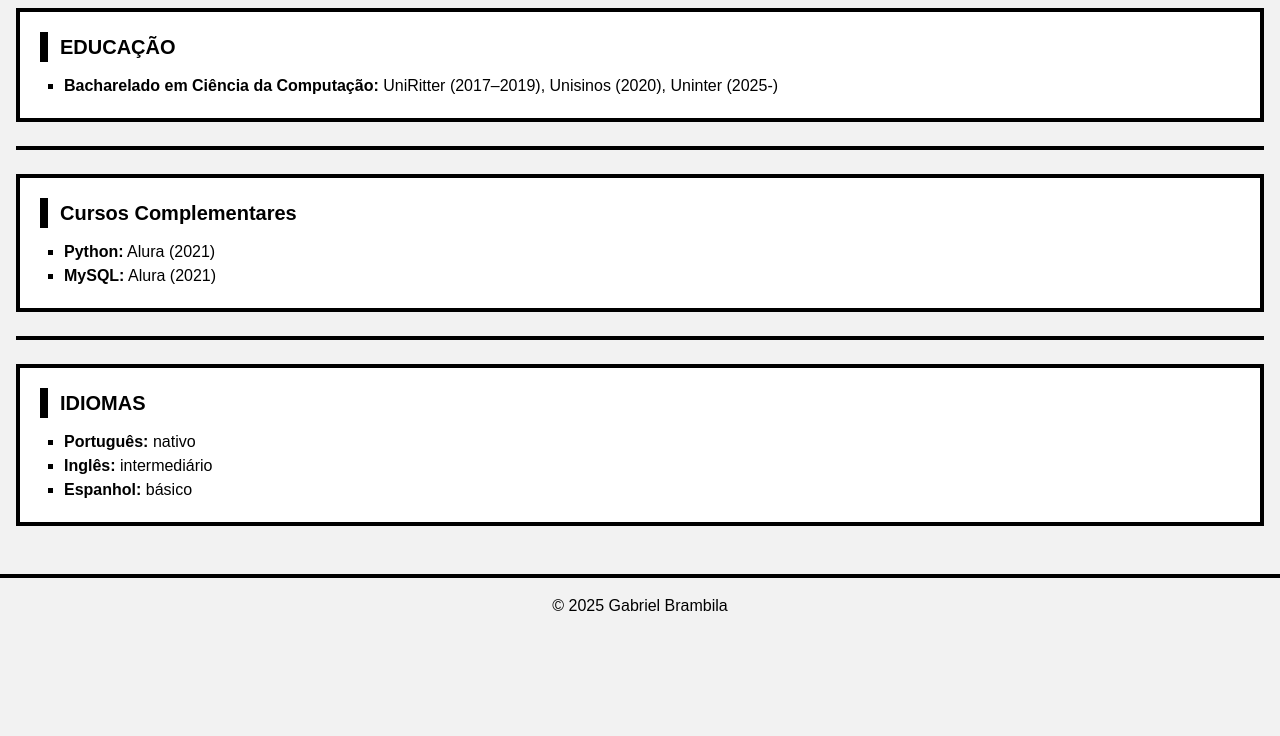
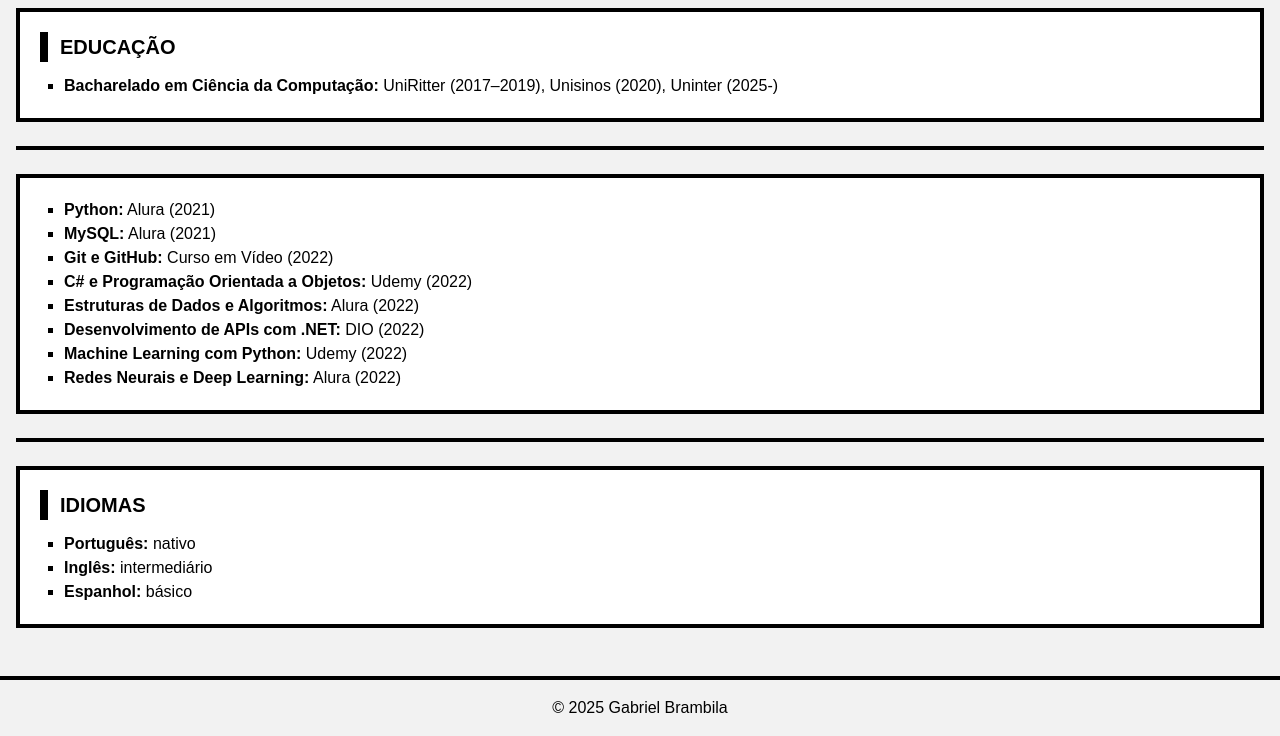
Before and after one commit to GBrambila/portfolio, a plain HTML site: page formacao.html in a window 1280 px wide. Shown: the part 136-872 px from the top of the page. Before the commit the page ends 800 px from the top, so only its background shows below. Drawn offline with Linux system fonts and the light colour scheme.

Commit message:
Update formacao.html

```diff
--- a/formacao.html
+++ b/formacao.html
@@ -38,11 +38,16 @@
 
 
 <section class="bloco">
-  <h2>Cursos Complementares</h2>
   <ul>
     <li><strong>Python:</strong> Alura (2021)</li>
     <li><strong>MySQL:</strong> Alura (2021)</li>
-  </ul>
+    <li><strong>Git e GitHub:</strong> Curso em Vídeo (2022)</li>
+    <li><strong>C# e Programação Orientada a Objetos:</strong> Udemy (2022)</li>
+    <li><strong>Estruturas de Dados e Algoritmos:</strong> Alura (2022)</li>
+    <li><strong>Desenvolvimento de APIs com .NET:</strong> DIO (2022)</li>
+    <li><strong>Machine Learning com Python:</strong> Udemy (2022)</li>
+    <li><strong>Redes Neurais e Deep Learning:</strong> Alura (2022)</li>
+</ul>
 </section>
 <hr class="divisor">
     <section class="bloco">
```
